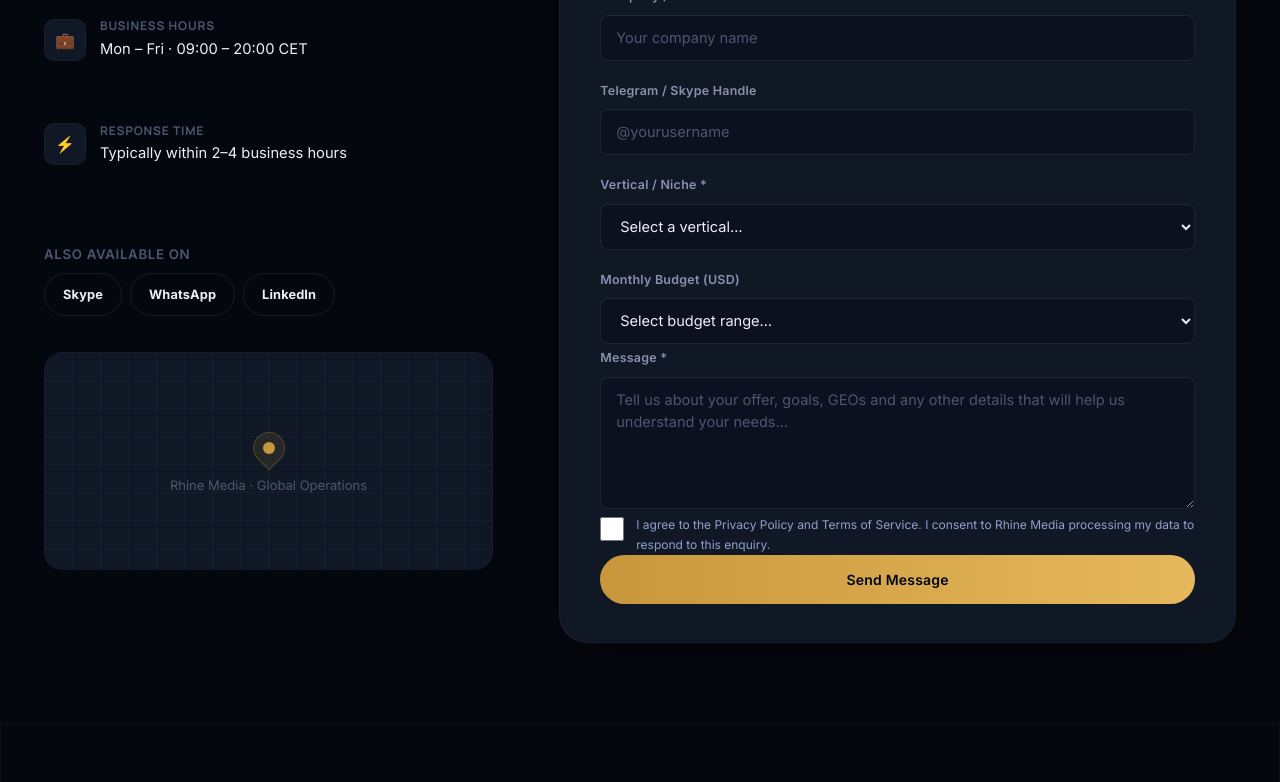
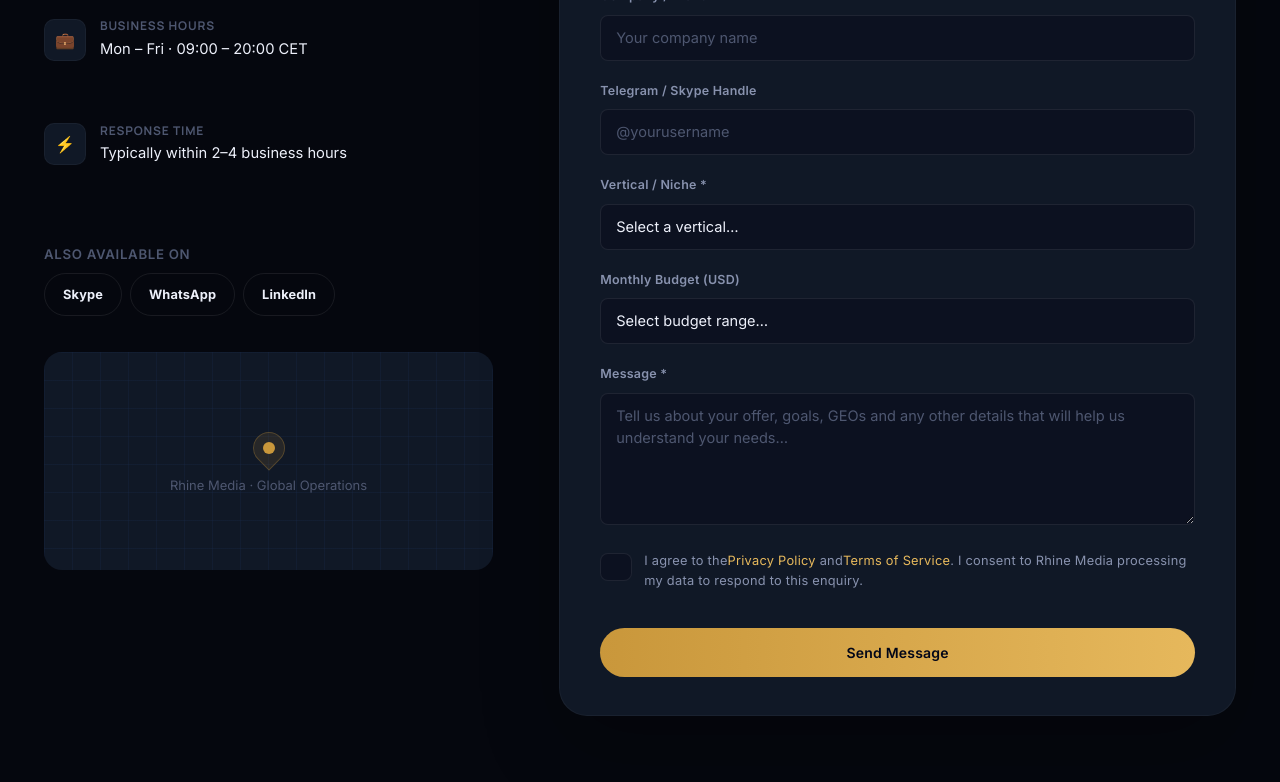
Before and after one commit to Margo0107/rhine-media-test-task, a React (Vite) app in the folder my-project/: page /contact in a window 1280 px wide. Shown: the part 746-1528 px from the top of the page. Built offline with nearby package versions, Linux system fonts and the light colour scheme.

Commit message:
The form block is visually ready, styles and Aria attributes have been added

```diff
--- a/my-project/src/components/sections/contact/ContactForm.tsx
+++ b/my-project/src/components/sections/contact/ContactForm.tsx
@@ -1,7 +1,7 @@
 import { GradientButton } from "../../ui/Buttons";
 
 const fieldClass =
-  "w-full rounded-[var(--r-s)] border border-[var(--b1)] bg-[var(--bg-2)] h-[46px] p-[15px] py-[12px] mt-[8px] text-[14.56px] text-[var(--t1)] outline-none transition placeholder:text-[var(--t3)] focus:border-[var(--gold)] focus:shadow-[0_0_0_3px_rgba(201,151,59,0.1)]";
+  "w-full rounded-[var(--r-s)] border border-[var(--b1)] bg-[var(--bg-2)] h-[46px] p-[15px] py-[12px] mt-[8px] text-[14.56px] text-[var(--t1)] outline-none transition placeholder:text-[var(--t3)] appearance-none focus:border-[var(--gold)] focus:shadow-[0_0_0_3px_rgba(201,151,59,0.1)]";
 
 const labelClass =
   "text-[12.48px] font-semibold tracking-[0.02em] text-[var(--t2)] leading-[1.65]";
@@ -12,94 +12,149 @@ export default function ContactForm() {
       <h3 className="mb-[18px] text-[21.6px] leading-[1.65] font-bold text-[var(--t1)]">
         Send Us a Message
       </h3>
-      <form className="">
+      <form>
         {/* row-1 */}
         <div className="mb-[16px] grid grid-cols-2 gap-[16px]">
           <div>
-            <div>
-              <label className={labelClass}>First Name *</label>
-              <input className={fieldClass} placeholder="John" />
-            </div>
+            <label htmlFor="firstName" className={labelClass}>
+              First Name *
+            </label>
+            <input
+              id="firstName"
+              required
+              aria-required="true"
+              className={fieldClass}
+              placeholder="John"
+            />
           </div>
           {/* row-2 */}
           <div>
-            <div>
-              <label className={labelClass}>Last Name *</label>
-              <input className={fieldClass} placeholder="Smith" />
-            </div>
+            <label htmlFor="lastName" className={labelClass}>
+              Last Name *
+            </label>
+            <input
+              id="lastName"
+              required
+              aria-required="true"
+              className={fieldClass}
+              placeholder="Smith"
+            />
           </div>
         </div>
         {/* row bio 1*/}
         <div className="mb-[16px] grid grid-cols-1 gap-[16px]">
           <div>
-            <label className={labelClass}>Email Address *</label>
-            <input className={fieldClass} placeholder="john@company.com" />
+            <label htmlFor="emailAddress" className={labelClass}>
+              Email Address *
+            </label>
+            <input
+              id="emailAddress"
+              required
+              aria-required="true"
+              className={fieldClass}
+              placeholder="john@company.com"
+            />
           </div>
         </div>
         {/* row bio 2*/}
         <div className="mb-[16px] grid grid-cols-1 gap-[16px]">
           <div>
-            <label className={labelClass}>Company / Brand</label>
-            <input className={fieldClass} placeholder="Your company name" />
+            <label htmlFor="companyBrand" className={labelClass}>
+              Company / Brand
+            </label>
+            <input
+              id="companyBrand"
+              className={fieldClass}
+              placeholder="Your company name"
+            />
           </div>
         </div>
         {/* row bio 3*/}
         <div className="mb-[16px] grid grid-cols-1 gap-[16px]">
           <div>
-            <label className={labelClass}>Telegram / Skype Handle</label>
-            <input className={fieldClass} placeholder="@yourusername" />
+            <label htmlFor="telegramSkypeHandle" className={labelClass}>
+              Telegram / Skype Handle
+            </label>
+            <input
+              id="telegramSkypeHandle"
+              className={fieldClass}
+              placeholder="@yourusername"
+            />
           </div>
         </div>
         {/* row bio select*/}
         <div className="mb-[16px] grid grid-cols-1 gap-[16px]">
           <div>
-            <label className={labelClass}>Vertical / Niche *</label>
-            <select className={fieldClass}>
-              <option>Select a vertical…</option>
-              <option>Dating</option>
-              <option>Nutra / Health & Beauty</option>
-              <option>Gambling / Casino</option>
-              <option>iGaming / Betting</option>
-              <option>Sweepstakes</option>
-              <option>Adult</option>
-              <option>Crypto Offers</option>
-              <option>Mainstream / Other</option>
+            <label htmlFor="vertical" className={labelClass}>
+              Vertical / Niche *
+            </label>
+            <select id="vertical" className={fieldClass}>
+              <option selected disabled value="">
+                Select a vertical…
+              </option>
+              <option value="Dating">Dating</option>
+              <option value="Nutra / Health & Beauty">
+                Nutra / Health & Beauty
+              </option>
+              <option value="Gambling / Casino">Gambling / Casino</option>
+              <option value="iGaming / Betting">iGaming / Betting</option>
+              <option value="Sweepstakes">Sweepstakes</option>
+              <option value="Adult">Adult</option>
+              <option value="Crypto Offers">Crypto Offers</option>
+              <option value="Mainstream / Other">Mainstream / Other</option>
             </select>
           </div>
         </div>
         {/* row bio select*/}
-        <div className="sm:col-span-2">
+        <div className="mb-[16px] grid grid-cols-1 gap-[16px]">
           <div>
-            <label className={labelClass}>Monthly Budget (USD)</label>
-            <select className={fieldClass}>
-              <option>Select budget range…</option>
-              <option>Under $5,000</option>
-              <option>$5,000 – $20,000</option>
-              <option>$20,000 – $50,000</option>
-              <option>$50,000 – $100,000</option>
-              <option>$100,000+</option>
+            <label htmlFor="monthlyBudget" className={labelClass}>
+              Monthly Budget (USD)
+            </label>
+            <select id="monthlyBudget" className={fieldClass}>
+              <option selected disabled value="">
+                Select budget range…
+              </option>
+              <option value="$5,000">Under $5,000</option>
+              <option value="$5,000 – $20,000">$5,000 – $20,000</option>
+              <option value="$20,000 – $50,000">$20,000 – $50,000</option>
+              <option value="$50,000 – $100,000">$50,000 – $100,000</option>
+              <option value="$100,000+">$100,000+</option>
             </select>
           </div>
         </div>
 
-        <div className="sm:col-span-2">
-          <label className={labelClass}>Message *</label>
+        <div className="mb-[20px]">
+          <label htmlFor="message" className={labelClass}>
+            Message *
+          </label>
           <textarea
+            id="message"
+            required
+            aria-required="true"
             className={`${fieldClass} min-h-[132px] resize-y py-4`}
             placeholder="Tell us about your offer, goals, GEOs and any other details that will help us understand your needs…"
           />
         </div>
-
-        <div className="flex items-start gap-3 sm:col-span-2">
+        {/* privacy content */}
+        <div className="mb-[28px] flex items-start gap-3 sm:col-span-2">
           <input
+            id="privacy"
             type="checkbox"
-            className="mt-0.5 h-6 w-6 shrink-0 rounded-md border border-[var(--b1)] bg-[var(--bg-0)]"
+            className="checkbox-form checkbox-form-check-mark mt-0.5 h-6 w-6 shrink-0"
           />
-          <label className="text-[12px] leading-5 text-[#8fa0ca]">
-            I agree to the Privacy Policy and Terms of Service. I consent to
-            Rhine Media processing my data to respond to this enquiry.
+          <label
+            htmlFor="privacy"
+            className="mb-[8px] text-[12.8px] leading-[1.6] font-normal tracking-[0.02em] text-[var(--t2)]"
+          >
+            I agree to the
+            <span className="text-[var(--gold-lt)]">Privacy Policy</span> and
+            <span className="text-[var(--gold-lt)]">Terms of Service</span>. I
+            consent to Rhine Media processing my data to respond to this
+            enquiry.
           </label>
         </div>
+
         <GradientButton className="w-full sm:col-span-2">
           Send Message
         </GradientButton>
--- a/my-project/src/components/ui/Buttons.tsx
+++ b/my-project/src/components/ui/Buttons.tsx
@@ -11,7 +11,7 @@ export function GradientButton({
 }: ButtonProps) {
   return (
     <button
-      className={`inline-flex items-center justify-center rounded-full [background-image:var(--g-gold)] px-8 py-[14.3px] text-[14px] tracking-[0.2px] font-semibold whitespace-nowrap text-slate-950 shadow-[0_24px_80px_-40px_rgba(251,146,60,0.85)] transition duration-200 ease-out hover:-translate-y-0.5 hover:shadow-[0_15px_54px_-7px_rgba(201,151,59,0.55)] ${className}`}
+      className={`cursor-pointer inline-flex items-center justify-center rounded-full [background-image:var(--g-gold)] px-8 py-[14.3px] text-[14px] font-semibold tracking-[0.2px] whitespace-nowrap text-slate-950 shadow-[0_24px_80px_-40px_rgba(251,146,60,0.85)] transition duration-200 ease-out hover:-translate-y-0.5 hover:shadow-[0_15px_54px_-7px_rgba(201,151,59,0.55)] ${className}`}
       {...props}
     >
       {children}
@@ -26,7 +26,7 @@ export function OutlineButton({
 }: ButtonProps) {
   return (
     <button
-      className={`inline-flex items-center justify-center rounded-full border border-slate-800/70 px-8 py-[15px] text-[14px] tracking-[0.01em] font-semibold whitespace-nowrap text-white transition duration-300 ease-out hover:border-[var(--border-g)] hover:bg-[var(--gold-glow)]/10 hover:text-[var(--gold-lt)] hover:-translate-y-0.5 ${className}`}
+      className={`inline-flex cursor-pointer items-center justify-center rounded-full border border-slate-800/70 px-8 py-[15px] text-[14px] font-semibold tracking-[0.01em] whitespace-nowrap text-white transition duration-300 ease-out hover:-translate-y-0.5 hover:border-[var(--border-g)] hover:bg-[var(--gold-glow)]/10 hover:text-[var(--gold-lt)] ${className}`}
       {...props}
     >
       {children}
--- a/my-project/src/index.css
+++ b/my-project/src/index.css
@@ -346,3 +346,35 @@ h6 {
   padding-left: var(--c-px);
   padding-right: var(--c-px);
 }
+
+.checkbox-form {
+  accent-color: var(--gold);
+  position: relative;
+  color: var(--t1);
+  background: var(--bg-2);
+  border: 1px solid var(--b1);
+  border-radius: var(--r-s);
+  font-size: 0.91rem;
+  padding: 13px 15px;
+  transition: var(--tm);
+  outline: none;
+  cursor: pointer;
+  -webkit-appearance: none;
+}
+.checkbox-form:checked {
+  accent-color: var(--gold);
+  border-color: var(--gold);
+  box-shadow: 0 0 0 3px rgba(201, 151, 59, 0.1);
+}
+.checkbox-form::after {
+  content: "\2714";
+  position: absolute;
+  color: var(--gold);
+  font-size: 16px;
+  top: 0;
+  left: 9px;
+  display: none;
+}
+.checkbox-form:checked::after {
+  display: block;
+}
```
